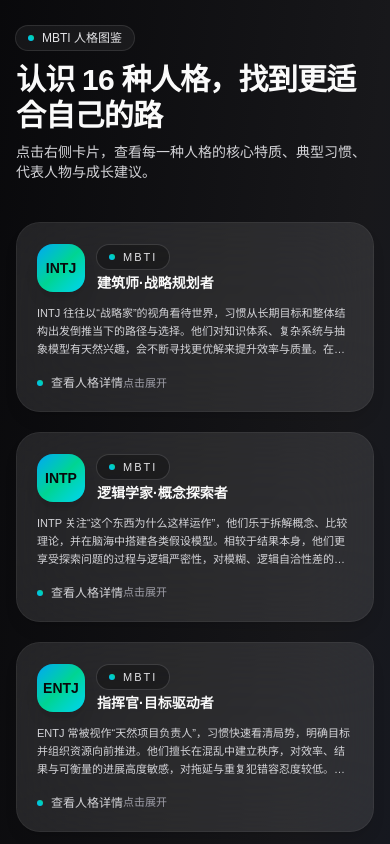
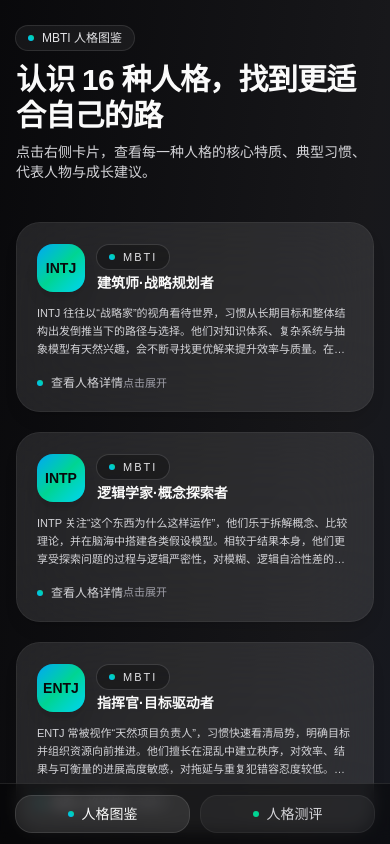
Before and after one commit to Dai-26s/mbti-wiki, a Next.js app: page / in a window 390 px wide. Shown: the top 844 px of the page. Built offline with nearby package versions, Linux system fonts and the light colour scheme.

Commit message:
add quiz logic

```diff
--- a/app/page.tsx
+++ b/app/page.tsx
@@ -10,7 +10,7 @@ import Quiz from "../components/Quiz";
 type AppTheme = "aurora" | "sunset" | "mono";
 
 export default function Home() {
-  const [view, setView] = useState<"gallery" | "quiz">("gallery");
+  const [currentView, setCurrentView] = useState<"gallery" | "quiz">("gallery");
   const [selectedProfile, setSelectedProfile] = useState<MbtiProfile | null>(
     null,
   );
@@ -61,7 +61,7 @@ export default function Home() {
       return;
     }
     setSelectedProfile(profile);
-    setView("gallery");
+    setCurrentView("gallery");
   };
 
   const handleClose = () => {
@@ -73,14 +73,14 @@ export default function Home() {
       <div className="mx-auto flex max-w-7xl gap-6 px-4 py-6 md:gap-10 md:px-8 md:py-10 lg:py-12">
         <div className="sticky top-6 hidden h-[calc(100vh-3rem)] w-72 shrink-0 md:block">
           <Sidebar
-            activeView={view}
-            onChangeView={setView}
+            activeView={currentView}
+            onChangeView={setCurrentView}
             theme={theme}
             onChangeTheme={setTheme}
           />
         </div>
         <main className="flex flex-1 flex-col gap-6">
-          {view === "gallery" && (
+          {currentView === "gallery" && (
             <>
               <header className="space-y-3">
                 <div
@@ -116,15 +116,44 @@ export default function Home() {
               </section>
             </>
           )}
-          {view === "quiz" && (
+          {currentView === "quiz" && (
             <section className="mt-2">
               <Quiz
                 onViewDetail={handleViewDetailFromQuiz}
-                onBackToGallery={() => setView("gallery")}
+                onBackToGallery={() => setCurrentView("gallery")}
               />
             </section>
           )}
         </main>
+      </div>
+      <div className="fixed inset-x-0 bottom-0 z-30 border-t border-white/10 bg-black/40 px-4 py-3 backdrop-blur md:hidden">
+        <div className="mx-auto flex max-w-7xl items-center justify-between">
+          <button
+            type="button"
+            onClick={() => setCurrentView("gallery")}
+            className={`flex flex-1 items-center justify-center gap-2 rounded-2xl px-3 py-2 text-sm transition ${
+              currentView === "gallery"
+                ? "bg-white/10 text-zinc-50 ring-1 ring-white/20"
+                : "bg-white/5 text-zinc-300 ring-1 ring-white/10 hover:bg-white/10 hover:text-white"
+            }`}
+          >
+            <span className="h-1.5 w-1.5 rounded-full bg-gradient-to-tr from-sky-400 to-emerald-400" />
+            <span>人格图鉴</span>
+          </button>
+          <div className="w-3" />
+          <button
+            type="button"
+            onClick={() => setCurrentView("quiz")}
+            className={`flex flex-1 items-center justify-center gap-2 rounded-2xl px-3 py-2 text-sm transition ${
+              currentView === "quiz"
+                ? "bg-white/10 text-zinc-50 ring-1 ring-white/20"
+                : "bg-white/5 text-zinc-300 ring-1 ring-white/10 hover:bg-white/10 hover:text-white"
+            }`}
+          >
+            <span className="h-1.5 w-1.5 rounded-full bg-emerald-400" />
+            <span>人格测评</span>
+          </button>
+        </div>
       </div>
       <AnimatePresence>
         {selectedProfile && (
```
